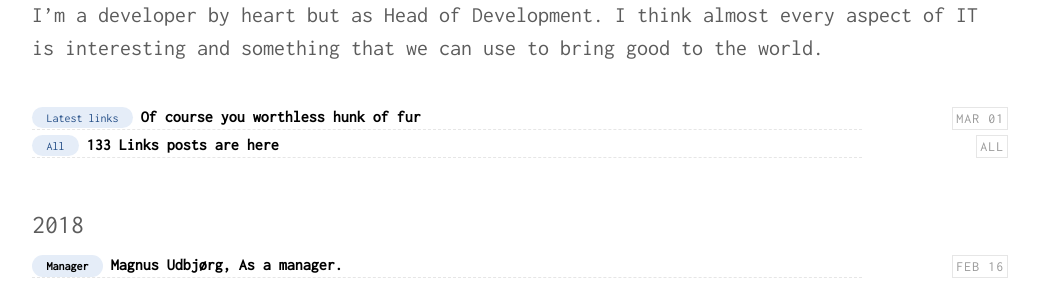
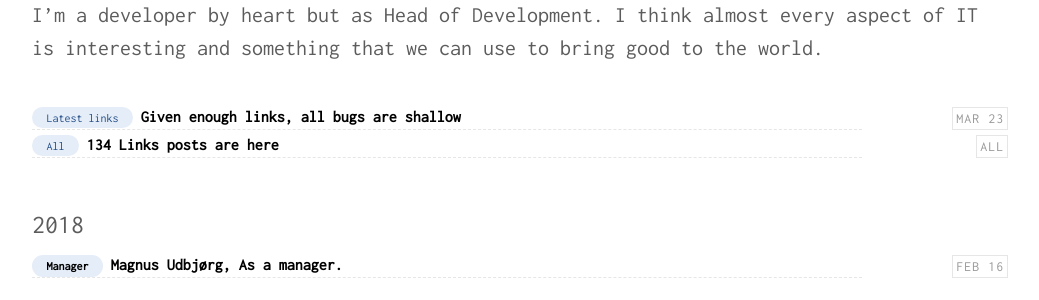
Before and after one commit to magudb/magudb.github.io, a Jekyll site: the page built from index.html, in a window 1280 px wide. Shown: the part 151-451 px from the top of the page, without its empty margins (120-1159 px from the left). Built offline with Jekyll 4.4.1, drawn with Linux system fonts in a browser that asks for light colours; some of the changed lines change nothing that is shown.

Commit message:
New post: [Links] - Given enough links, all bugs are shallow.

```diff
--- a/_drafts/2010-01-01-empty.md
+++ b/_posts/2018-03-23-All bugs are shallow.md
@@ -1,7 +1,7 @@
 ---
 layout: post
-title: ""
-description: ""
+title: "Given enough links, all bugs are shallow"
+description: "Given enough eyeballs, all bugs are shallow.- Linus Torvalds - Linus’s Law"
 comments: true
 category: "Links"
 keywords: "Links, extravaganza, Tech, IT, Microservices, NodeJs, C#, Javascript, Solution architecture"
@@ -27,6 +27,8 @@ keywords: "Links, extravaganza, Tech, IT, Microservices, NodeJs, C#, Javascript,
 * [Gitlabbers Share How To Recognize Burnout (And How To Prevent It) - Gitlab](https://about.gitlab.com/2018/03/08/preventing-burnout/){:target="_blank"}
 * [What Happens When Startups Turn From Their Innovation Stage To Operational Excellence?](https://bothsidesofthetable.com/what-happens-when-startups-turn-from-their-innovation-stage-to-operational-excellence-91bee1540e66){:target="_blank"}
 * [Why People Lose Motivation — And What Managers Can Do To Help](https://hbr.org/2018/03/why-people-lose-motivation-and-what-managers-can-do-to-help?__s=wakwmyepmhismx8ehtnp){:target="_blank"}
+* [Remember What You Read: Build A Recall System Using Ifttt, Instapaper, Evernote, And Bookcision — Quartz At Work](https://work.qz.com/1217245/how-to-make-better-use-of-everything-you-read/){:target="_blank"}
+* [Microsoft/service-fabric: Service Fabric Is A Distributed Systems Platform For Packaging, Deploying, And Managing Stateless And Stateful Distributed Applications And Containers At Large Scale.](https://github.com/Microsoft/service-fabric/){:target="_blank"}
 
 ## Agile, Organizations and process<a name="agile"></a> ##
 * [How To Run A Front-end Infrastructure Team - Adroll](http://tech.adroll.com/blog/frontend/2017/08/29/how-to-run-a-front-end-infrastructure-team.html){:target="_blank"}
@@ -34,6 +36,8 @@ keywords: "Links, extravaganza, Tech, IT, Microservices, NodeJs, C#, Javascript,
 * [Plan A Better Meeting With Design Thinking](https://hbr.org/2018/02/plan-a-better-meeting-with-design-thinking){:target="_blank"}
 * [The Indispensable Document For The Modern Manager - First Round Review](http://firstround.com/review/the-indispensable-document-for-the-modern-manager/){:target="_blank"}
 * [The Blueprint Of We: 5 Ways To Master Collaboration - The Center For Collaborative Awareness](https://www.collaborativeawareness.com/single-post/2016/02/29/The-Blueprint-of-We-5-Ways-to-Master-Collaboration?__s=wakwmyepmhismx8ehtnp){:target="_blank"}
+* [Prattfalls: Better Communication – Roy Rapoport – Medium](https://medium.com/@royrapoport/prattfalls-better-communication-54d173d22a90){:target="_blank"}
+* [Why Generosity Turns To Rage: A Guide For Advanced Developers - Opensource.com](https://opensource.com/article/18/3/avoid-humiliating-newcomers){:target="_blank"}
 
 ## Architecture, Development & Software development practices <a name="development"></a> ##
 * [Meet Bandaid, The Dropbox Service Proxy - Dropbox Tech Blog](https://blogs.dropbox.com/tech/2018/03/meet-bandaid-the-dropbox-service-proxy/){:target="_blank"}
@@ -43,20 +47,28 @@ keywords: "Links, extravaganza, Tech, IT, Microservices, NodeJs, C#, Javascript,
 * [A Multi-player Server-side Gameboy Emulator Written In .Net Core And Angular - Scott Hanselman](https://www.hanselman.com/blog/AMultiplayerServersideGameBoyEmulatorWrittenInNETCoreAndAngular.aspx){:target="_blank"}
 * [Microservices The Event Sourcing Way – Itnext](https://itnext.io/microservices-the-event-sourcing-way-124a8a772680){:target="_blank"}
 * * [Microservice Testing: Coupling And Cohesion (All The Way Down)](https://medium.com/@danielbryantuk/microservice-testing-coupling-and-cohesion-all-the-way-down-b84dacf8cff0?goal=0_7b3139f09c-1a5b28431c-475006605){:target="_blank"}
+* [Create Resilient Micro Services With Node – Jeremy Guido – Medium](https://medium.com/@dje_guido/create-resilient-micro-services-with-node-7a304286a901?goal=0_7b3139f09c-0d80905a8c-475006605){:target="_blank"}
+* [Microservices Layered Architecture – Microservices In Practice – Medium](https://medium.com/microservices-in-practice/microservices-layered-architecture-88a7fc38d3f1?goal=0_7b3139f09c-0d80905a8c-475006605){:target="_blank"}
 
 ## Frontend matters <a name="web"></a> ##
 * [Introducing Coördinator: A New Open Source Project Made At Spotify To Inject Some Whimsy Into Data Visualizations - Labs](https://labs.spotify.com/2018/03/02/introducing-coordinator-a-new-open-source-project-made-at-spotify-to-inject-some-whimsy-into-data-visualizations/){:target="_blank"}
+* [Security And Performance Benefit From The Rel="noopener" - Pine](https://pineco.de/security-and-performance-benefit-from-the-rel-noopener/){:target="_blank"}
 
 ## Tools and things from Github <a name="tools"></a> ##
+* [Kamranahmedse/driver.js: A Light-weight, No-dependency, Vanilla Javascript Engine To Drive The User's Focus Across The Page](https://github.com/kamranahmedse/driver.js){:target="_blank"}
 * [Gka/chroma.js: Javascript Library For All Kinds Of Color Manipulations](https://github.com/gka/chroma.js){:target="_blank"}
 * [Ankane/s3tk: A Security Toolkit For Amazon S3](https://github.com/ankane/s3tk?__s=gxk6t76rsjnpsfziqg2g){:target="_blank"}
 * [Isithelo/fraternate: Fraternate Is A Standalone Copy Of The Github Organization And User Interaction Framework. Built With Mongo Db - Node.js® | Express.js | Handlebars.js | Bootstrap. Supports Braintree , Paypal And Payfast. Basic Nodejs E-commerce Solution.](https://github.com/Isithelo/Fraternate){:target="_blank"}
 * [Flatcar Linux - Linux For Containers](https://www.flatcar-linux.org/){:target="_blank"}
 * [Justeat/awswatchman: Because Unmonitored Infrastructure Will Bite You](https://github.com/justeat/AwsWatchman){:target="_blank"}
+* [Flatbuffers: Main Page](https://google.github.io/flatbuffers/){:target="_blank"}
 
 ## DevOps<a name="devops"></a> ##
 * [How To Build A Multi-region And Active-active Architecture On Aws](https://read.acloud.guru/why-and-how-do-we-build-a-multi-region-active-active-architecture-6d81acb7d208){:target="_blank"}
 * [Kubernetes Part 3 Of N, Services - Sacha's Blog](https://sachabarbs.wordpress.com/2018/03/05/kubernetes-part-3-of-n-services/){:target="_blank"}
 * [Announcing Gloo: The Function Gateway – Solo.io – Medium](https://medium.com/solo-io/announcing-gloo-the-function-gateway-3f0860ef6600){:target="_blank"}
 * [Kali Linux For Wsl Now Available In The Windows Store – Windows Command Line Tools For Developers](https://blogs.msdn.microsoft.com/commandline/2018/03/05/kali-linux-for-wsl/){:target="_blank"}
+* [Interactive Map Of Linux Kernel](http://www.makelinux.net/kernel_map/){:target="_blank"}
+* [Introducing Metta: Uber’s Open Source Tool For Adversarial Simulation](https://medium.com/uber-security-privacy/uber-security-metta-open-source-a8a49613b4a){:target="_blank"}
+
 ## Non Techy<a name="notechere"></a> ##
```
